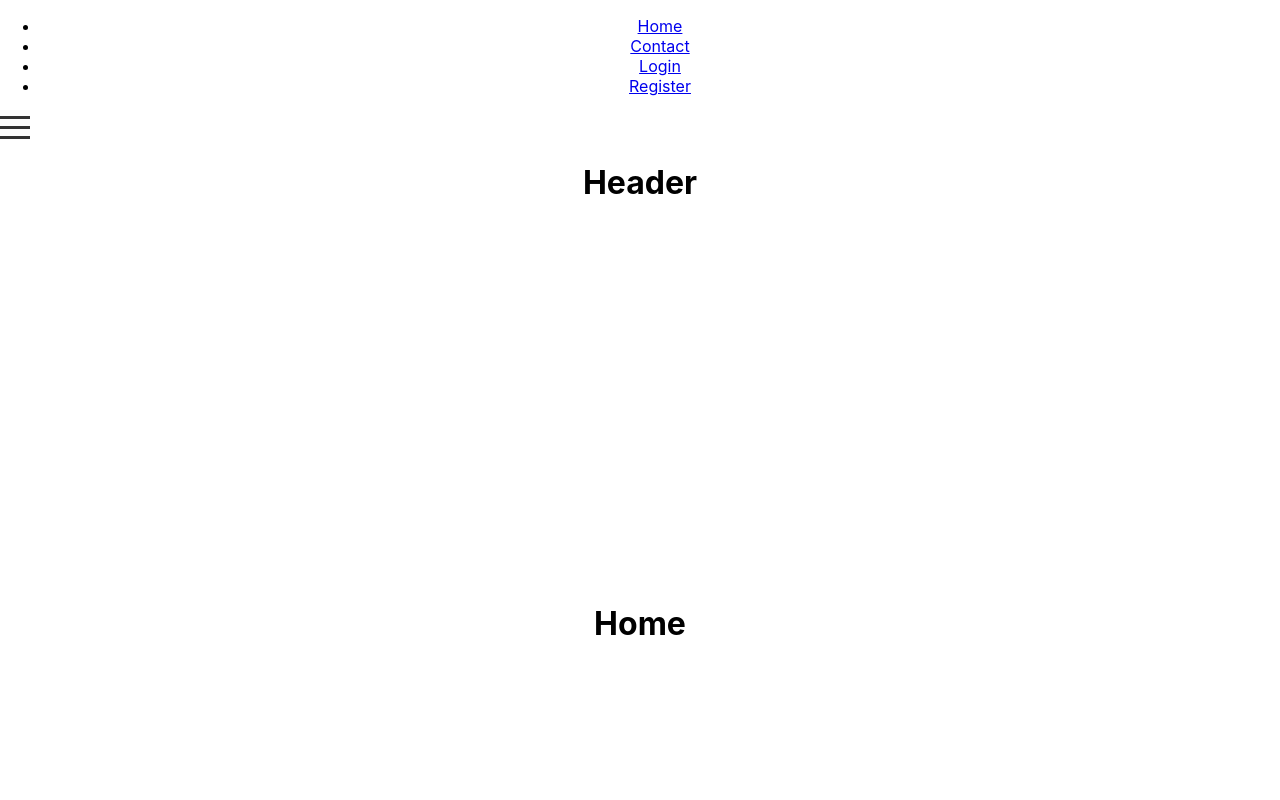
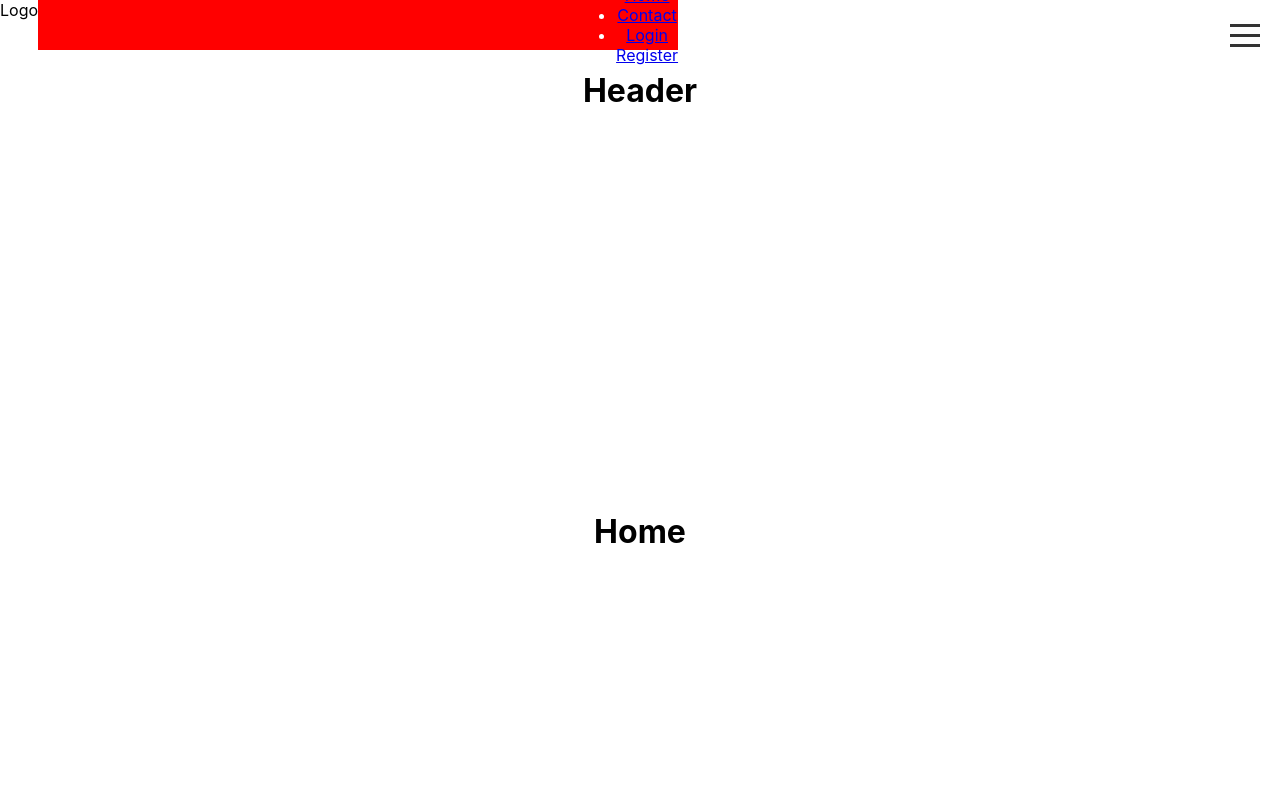
Before and after one commit to ozz1webdev/sokrates, a React (Create React App) app in the folder frontend/: page / in a window 1280 px wide. Shown: the top 800 px of the page. Built offline with nearby package versions, Linux system fonts and the light colour scheme.

Commit message:
design menubar

```diff
--- a/frontend/src/App.js
+++ b/frontend/src/App.js
@@ -1,6 +1,7 @@
 import './App.css';
 import Homepage from './pages/home.jsx';
 import Navbar from './components/navbar.jsx';
+import Burgermenu from './components/burgermenu.jsx';
 
 const Layout = ({ children }) => {
   return (
@@ -21,7 +22,7 @@ const Layout = ({ children }) => {
 function App() {
   return (
     <div className="App">
-
+      <Burgermenu />
       <Navbar />
 
       <Layout>
--- a/frontend/src/components/burgermenu.jsx
+++ b/frontend/src/components/burgermenu.jsx
@@ -9,7 +9,7 @@ const BurgerMenu = () => {
     };
 
     return (
-        <div className={styles.burgerMenu}> {/* Apply styles using styles.variableName */}
+        <div className={styles.burgermenu}>
             <div
                 className={`${styles.burger} ${isOpen ? styles.open : ''}`}
                 onClick={toggleMenu}
--- a/frontend/src/components/navbar.jsx
+++ b/frontend/src/components/navbar.jsx
@@ -1,18 +1,21 @@
 import React from "react";
 import styles from '../styles/navbar.module.css';
-import Burgermenu from './burgermenu.jsx';
 
 function Navbar() {
 
     return (
-        <div>
+        <div className={styles.navbar}>
+            <div className={styles.logo}>
+                Logo
+            </div>
+            <div className={styles.menu}>
                 <ul>
                     <li><a href="#home">Home</a></li>
                     <li><a href="#contact">Contact</a></li>
                     <li><a href="#login">Login</a></li>
                     <li><a href="#register">Register</a></li>
                 </ul>
-            <Burgermenu />
+            </div>
         </div>
     );
 }
--- a/frontend/src/styles/burgermenu.module.css
+++ b/frontend/src/styles/burgermenu.module.css
@@ -1,4 +1,4 @@
-.burger-menu {
+.burgermenu {
     position: fixed;
     top: 20px;
     right: 20px;
@@ -21,6 +21,7 @@
     width: 100%;
     background: #333;
     transition: all 0.3s ease;
+    z-index: 1001;
 }
 
 .burger.open .bar:nth-child(1) {
@@ -44,14 +45,16 @@
     border: 1px solid rgba(90, 149, 173, 0.3);
 
     display: none; /* Hide nav by default */
-    position: absolute;
+    position: fixed;
+    transition: all 0.3s ease;
     top: 0px;
-    left: 50px;
-    width: 200px;
+    right: 0px;
+    width: 400px;
+    height: 100%;
 }
 
 .nav.open {
-    display: block; /* Show nav when open */
+    display: block;
 }
 
 .nav ul {
@@ -62,15 +65,12 @@
 
 .nav li {
     padding: 15px;
-    text-align: center;
-    color:red;
+    text-align: left;
 }
 
 .nav a {
     text-decoration: none;
-    text-shadow: #373535 1px 1px 1px;
-    color: #a9a1a1;
-    font-weight: bold;
+    color: #886e11;
 }
 
 .nav a:hover {
--- a/frontend/src/styles/navbar.module.css
+++ b/frontend/src/styles/navbar.module.css
@@ -0,0 +1,26 @@
+.navbar {
+    display: flex;
+    flex-direction: row;
+    top: 0;
+    left: 0;
+    width: 100%;
+    height: 50px;
+    color: #fff;
+    z-index: 1000;
+}
+.logo {
+    color:black;
+}
+.menu {
+    display:flex;
+    flex-direction: row;
+    align-items: center;
+    background-color: red;
+    width:50%;
+    justify-content: flex-end;
+}
+@media screen and (max-width: 470px) {
+    .navbar {
+        display: none;
+    }
+}
```
Lines whose indentation alone changed are shown as unchanged.
